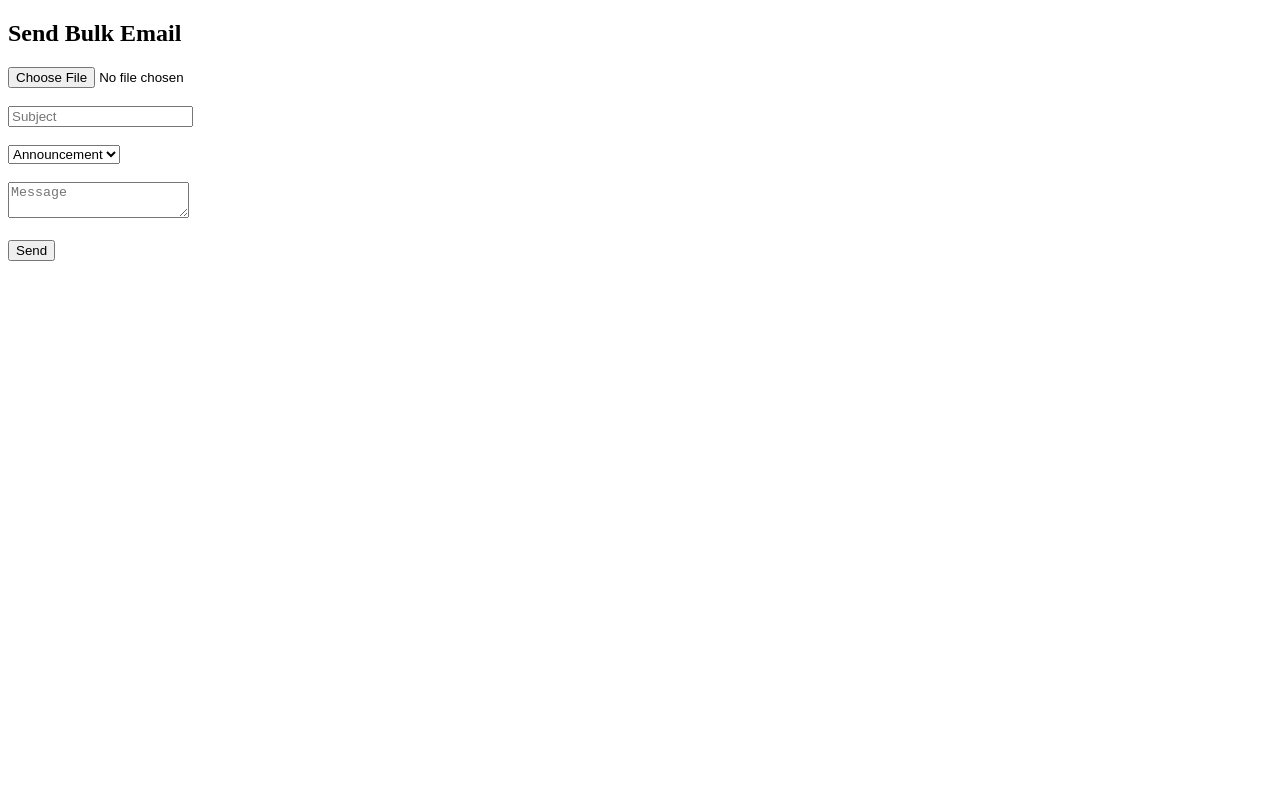
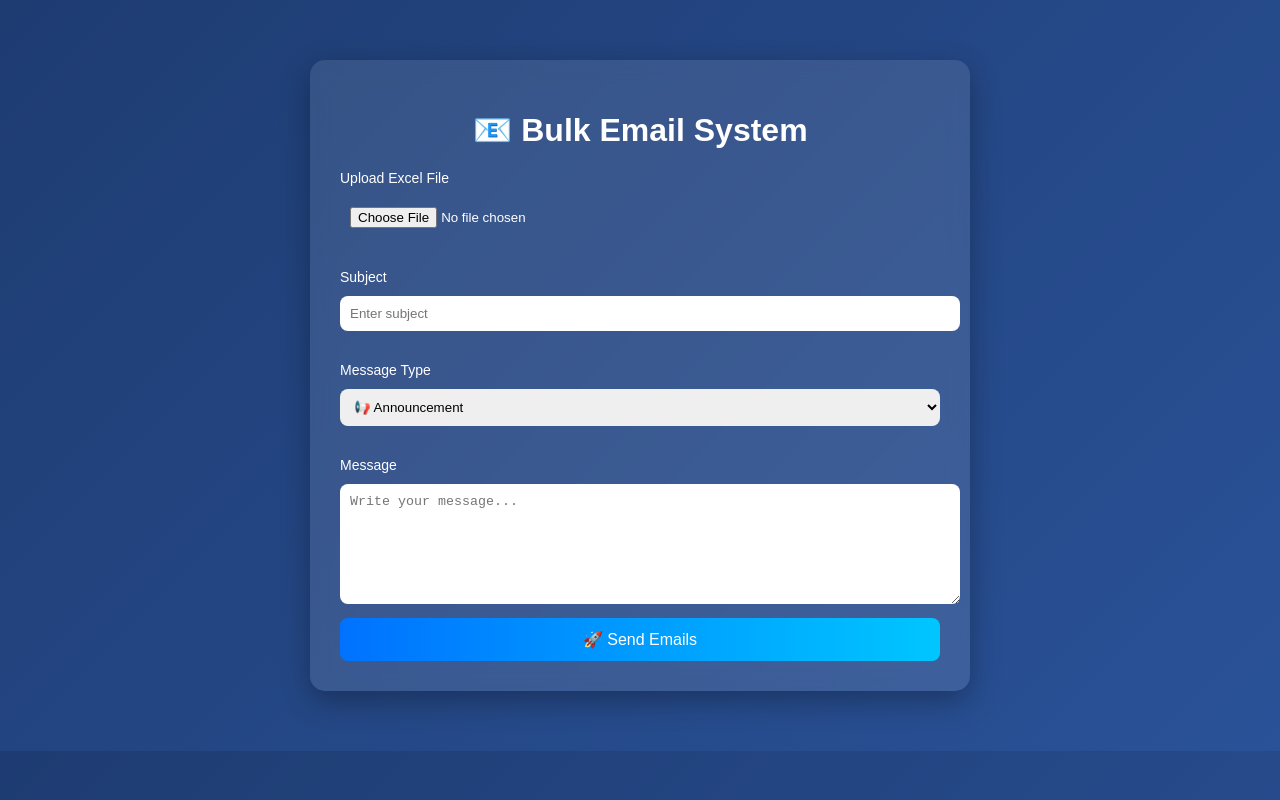
Before and after one commit to KinneraMeghana23/customer-support-agent, a website: page src/public/index.html in a window 1280 px wide. Drawn offline with Linux system fonts and the light colour scheme.

Commit message:
updated dashboard UI

```diff
--- a/src/public/index.html
+++ b/src/public/index.html
@@ -1,25 +1,108 @@
 <!DOCTYPE html>
 <html>
 <head>
-  <title>Bulk Email System</title>
+  <title>Bulk Email Dashboard</title>
+
+  <style>
+    body {
+      font-family: Arial, sans-serif;
+      background: linear-gradient(135deg, #1e3c72, #2a5298);
+      color: white;
+      margin: 0;
+      padding: 0;
+    }
+
+    .container {
+      max-width: 600px;
+      margin: 60px auto;
+      background: rgba(255, 255, 255, 0.1);
+      padding: 30px;
+      border-radius: 15px;
+      backdrop-filter: blur(10px);
+      box-shadow: 0 10px 30px rgba(0,0,0,0.3);
+    }
+
+    h1 {
+      text-align: center;
+      margin-bottom: 20px;
+    }
+
+    input, select, textarea {
+      width: 100%;
+      padding: 10px;
+      margin: 10px 0;
+      border-radius: 8px;
+      border: none;
+      outline: none;
+    }
+
+    textarea {
+      height: 100px;
+    }
+
+    button {
+      width: 100%;
+      padding: 12px;
+      background: #00c6ff;
+      background: linear-gradient(to right, #0072ff, #00c6ff);
+      border: none;
+      border-radius: 8px;
+      color: white;
+      font-size: 16px;
+      cursor: pointer;
+      transition: 0.3s;
+    }
+
+    button:hover {
+      transform: scale(1.05);
+    }
+
+    .section {
+      margin-top: 20px;
+    }
+
+    label {
+      font-size: 14px;
+    }
+  </style>
 </head>
+
 <body>
-  <h2>Send Bulk Email</h2>
 
-  <form action="http://localhost:3000/send-bulk" method="post" enctype="multipart/form-data">
-    <input type="file" name="file" required /><br><br>
+  <div class="container">
+    <h1>📧 Bulk Email System</h1>
 
-    <input type="text" name="subject" placeholder="Subject" /><br><br>
+    <form action="/send-bulk" method="post" enctype="multipart/form-data">
 
-    <select name="type">
-      <option value="announcement">Announcement</option>
-      <option value="meeting">Meeting</option>
-      <option value="holiday">Holiday</option>
-    </select><br><br>
+      <div class="section">
+        <label>Upload Excel File</label>
+        <input type="file" name="file" required>
+      </div>
 
-    <textarea name="message" placeholder="Message"></textarea><br><br>
+      <div class="section">
+        <label>Subject</label>
+        <input type="text" name="subject" placeholder="Enter subject">
+      </div>
 
-    <button type="submit">Send</button>
-  </form>
+      <div class="section">
+        <label>Message Type</label>
+        <select name="type">
+          <option value="announcement">📢 Announcement</option>
+          <option value="meeting">📅 Meeting</option>
+          <option value="holiday">🎉 Holiday</option>
+        </select>
+      </div>
+
+      <div class="section">
+        <label>Message</label>
+        <textarea name="message" placeholder="Write your message..."></textarea>
+      </div>
+
+      <button type="submit">🚀 Send Emails</button>
+
+    </form>
+
+  </div>
+
 </body>
 </html>
```
